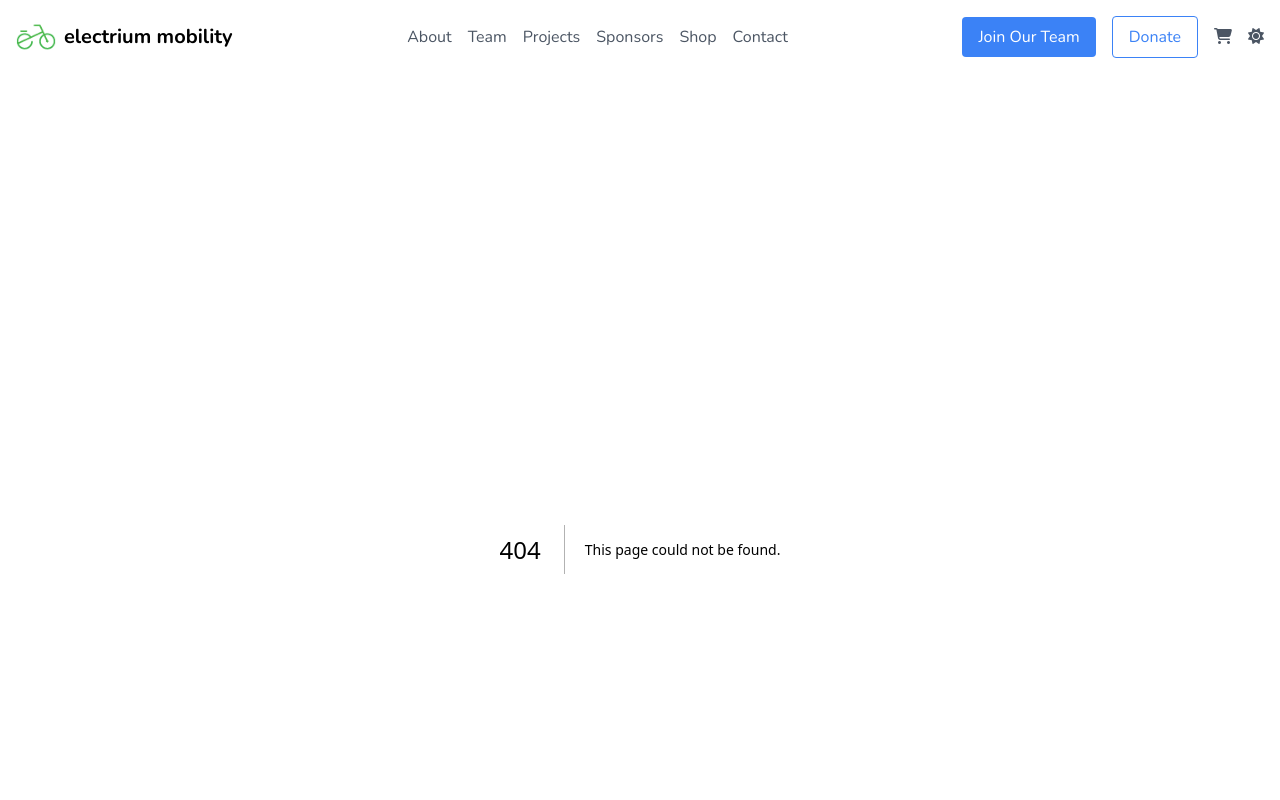
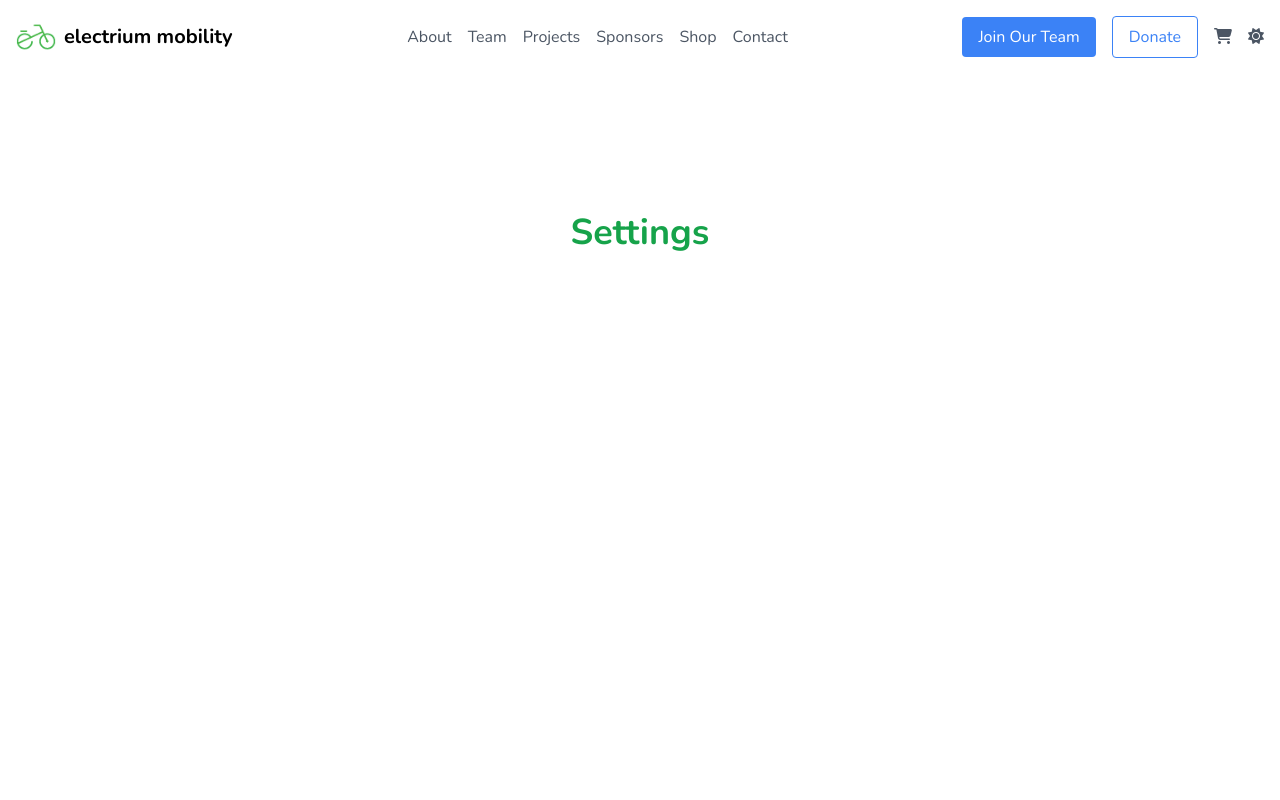
Before and after one commit to Electrium-Mobility/Electrium-store, a Next.js app: page /settingsPage in a window 1280 px wide. Before the commit this address had no page. Shown: the top 800 px of the page. Built offline with nearby package versions, Linux system fonts and the light colour scheme.

Commit message:
updated navbar and created settings page

```diff
--- /dev/null
+++ b/app/settingsPage/page.tsx
@@ -0,0 +1,18 @@
+import React from 'react'
+
+import Navbar from "@/components/shop/Navbar"
+import Footer from "@/components/shop/Footer"
+
+export default function SettingsPage() {
+
+
+    return (
+        <div className="min-h-screen">
+            <main className="bg-white py-16 px-16">
+                <h1 className="text-4xl font-bold text-green-600 mb-2 text-center w-full">Settings</h1>
+                <div className="lg:flex lg:flex-row">
+                </div>
+            </main>
+        </div>
+)
+}
--- a/components/shop/Navbar.tsx
+++ b/components/shop/Navbar.tsx
@@ -7,10 +7,12 @@ export default function Navbar() {
     return (
 
         <nav className="flex justify-between items-center p-4 bg-white">
-            <div className="flex items-center">
-                <Image src="/img/favicon.png" alt="Electrium Mobility" width={40} height={40} />
-                <span className="ml-2 text-xl font-semibold">electrium mobility</span>
-            </div>
+            <Link href="/">
+                <div className="flex items-center">
+                    <Image src="/img/favicon.png" alt="Electrium Mobility" width={40} height={40} />
+                    <span className="ml-2 text-xl font-semibold">electrium mobility</span>
+                </div>
+            </Link>
             <div className="space-x-4">
                 <Link href="https://electriummobility.com/about" className="text-gray-600 hover:text-gray-900">About</Link>
                 <Link href="https://electriummobility.com/team" className="text-gray-600 hover:text-gray-900">Team</Link>
@@ -26,7 +28,7 @@ export default function Navbar() {
                     <i className="fas fa-shopping-cart"></i>
                 </Link>
                 <button className="text-gray-600 hover:text-gray-900">
-                    <i className="fas fa-sun"></i>
+                    <Link href="/settingsPage"><i className="fas fa-sun"></i></Link>
                 </button>
             </div>
         </nav>
```
